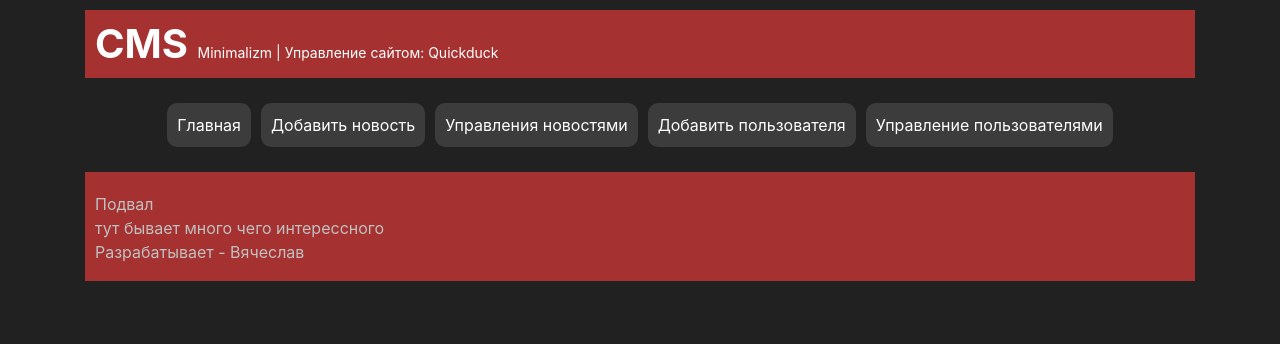
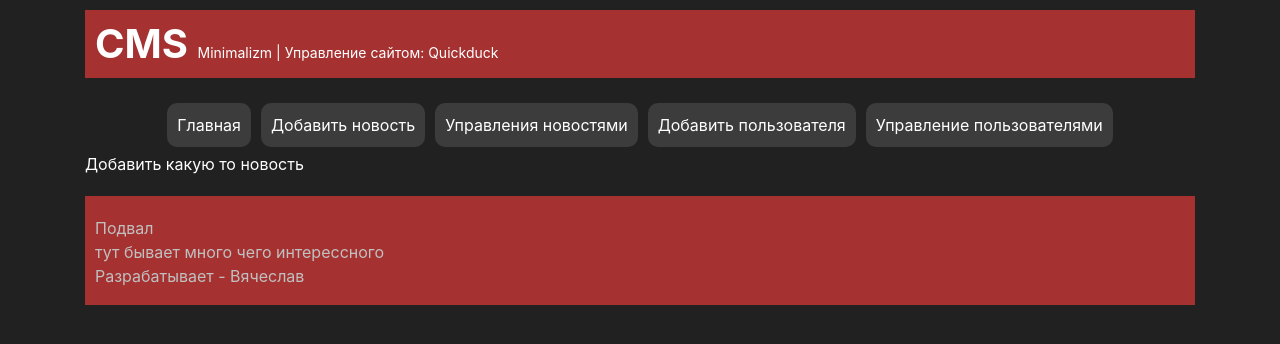
Before and after one commit to Viacheslav1998/cms-quickduck, a Vue app: page /add in a window 1280 px wide. Shown: the top 344 px of the page. Built offline with nearby package versions, Linux system fonts and the light colour scheme.

Commit message:
feat: name (add) component

```diff
--- /dev/null
+++ b/src/pages/Add.vue
@@ -0,0 +1,18 @@
+<script>
+import { defineComponent } from 'vue';
+
+export default defineComponent({
+  name: 'Add',
+})
+
+</script>
+
+<template>
+  <div class="container">
+    <p>Добавить какую то новость</p>
+  </div>
+</template>
+
+<style scoped>
+p { color: white;}
+</style>
--- a/src/router.js
+++ b/src/router.js
@@ -1,10 +1,11 @@
 // src/router.js
 import { createRouter, createWebHistory } from 'vue-router';
 import Home from './pages/Home.vue';
-// import AboutView from './components/AboutView.vue';
+import Add from './pages/Add.vue';
 
 const routes = [
   { path: '/', component: Home },
+  { path: '/add', component: Add },
 ];
 
 const router = createRouter({
```
